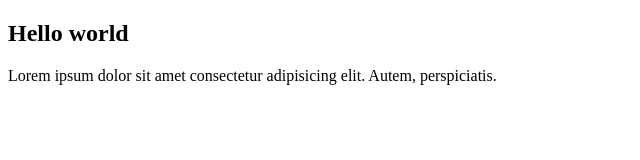
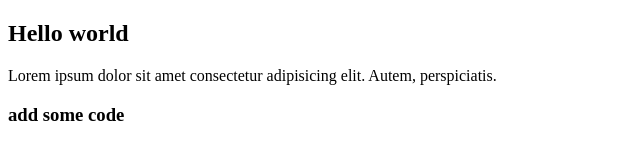
Before and after one commit to Mozahedul/testProj, a plain HTML site: page main.html in a window 1280 px wide. Shown: the whole page, without its empty margins (0-640 px from the left). Drawn offline with Linux system fonts and the light colour scheme.

Commit message:
fourth commit

```diff
--- a/main.html
+++ b/main.html
@@ -10,6 +10,7 @@
 <body>
     <h2>Hello world</h2>
     <p>Lorem ipsum dolor sit amet consectetur adipisicing elit. Autem, perspiciatis.</p>
+    <h3>add some code</h3>
 </body>
 
 </html>
--- /dev/null
+++ b/style.css
@@ -0,0 +1,6 @@
+body {
+    background-color: red;
+    color: blue;
+    font-size: 20px;
+    font-weight: bold;
+}
```
